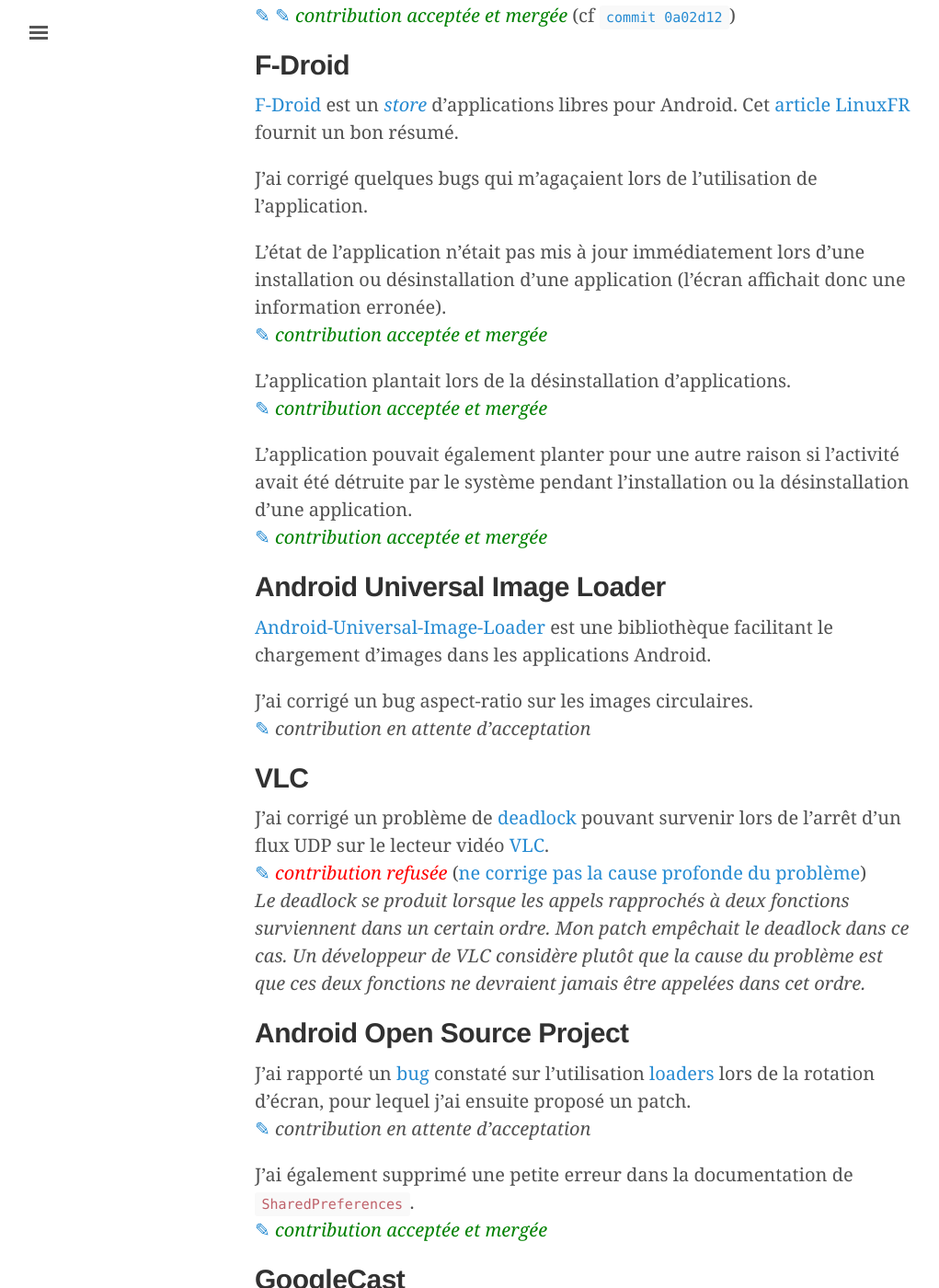
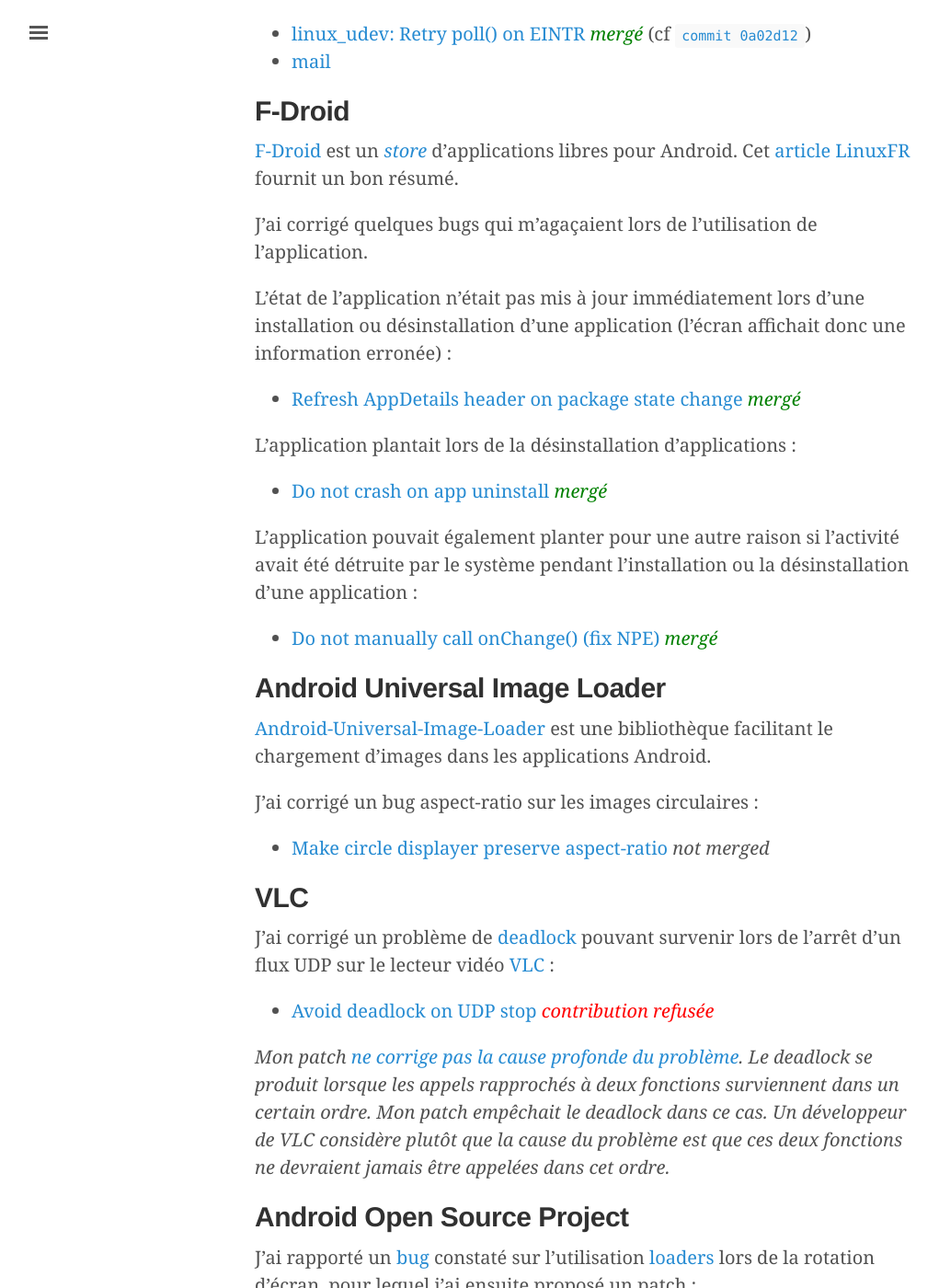
Before and after one commit to rom1v/blog.rom1v.com, a Jekyll site: the page built from contrib.md, in a window 1280 px wide and 1400 px high, scrolled down 1163 px. Shown: the whole window at 92% size, without its empty margins (3-1024 px from the left). Built offline with Jekyll 4.4.1, drawn with Linux system fonts in a browser that asks for light colours; some of the changed text lies outside the part shown.

Commit message:
Improve contrib page
Replace meaningless UTF-8 symbols by full text for links to
contributions.

```diff
--- a/contrib.md
+++ b/contrib.md
@@ -62,11 +62,9 @@ du PC sur lequel ils sont branchés (_reverse tethering_), sans accès _root_.
 
 J'ai corrigé un bug qui pouvait provoquer l'arrêt de l'event thread [udev][]
 lors d'un [signal][]. En particulier, il s'arrêtait à chaque fois qu'une
-[FileDialog][] [Qt][]/[QML][] était ouverte.
-[✎](https://github.com/libusb/libusb/pull/220)
-[✎](https://sourceforge.net/p/libusb/mailman/message/35466045/)
-<em style="color: green;">contribution acceptée et mergée</em> (cf [`commit
-0a02d12`][0a02d12])
+[FileDialog][] [Qt][]/[QML][] était ouverte :
+ - [linux_udev: Retry poll() on EINTR](https://github.com/libusb/libusb/pull/220)   <em style="color: green;">mergé</em> (cf [`commit 0a02d12`][0a02d12])
+ - [mail](https://sourceforge.net/p/libusb/mailman/message/35466045/)
 
 [0a02d12]: https://github.com/libusb/libusb/commit/0a02d1212bfb7ff2e9f3fc603655b0220b7d6889
 
@@ -93,19 +91,16 @@ l'application.
 
 L'état de l'application n'était pas mis à jour immédiatement lors d'une
 installation ou désinstallation d'une application (l'écran affichait donc une
-information erronée).
-[✎](https://gitlab.com/fdroid/fdroidclient/merge_requests/56)
-<em style="color: green;">contribution acceptée et mergée</em>
+information erronée) :
+ - [Refresh AppDetails header on package state change](https://gitlab.com/fdroid/fdroidclient/merge_requests/56) <em style="color: green;">mergé</em>
 
-L'application plantait lors de la désinstallation d'applications.
-[✎](https://gitlab.com/fdroid/fdroidclient/merge_requests/57)
-<em style="color: green;">contribution acceptée et mergée</em>
+L'application plantait lors de la désinstallation d'applications :
+ - [Do not crash on app uninstall](https://gitlab.com/fdroid/fdroidclient/merge_requests/57) <em style="color: green;">mergé</em>
 
 L'application pouvait également planter pour une autre raison si l'activité
 avait été détruite par le système pendant l'installation ou la désinstallation
-d'une application.
-[✎](https://gitlab.com/fdroid/fdroidclient/merge_requests/58)
-<em style="color: green;">contribution acceptée et mergée</em>
+d'une application :
+ - [Do not manually call onChange() (fix NPE)](https://gitlab.com/fdroid/fdroidclient/merge_requests/58) <em style="color: green;">mergé</em>
 
 
 ## Android Universal Image Loader
@@ -115,20 +110,24 @@ d'images dans les applications Android.
 
 [Android-Universal-Image-Loader]: https://github.com/nostra13/Android-Universal-Image-Loader
 
-J'ai corrigé un bug aspect-ratio sur les images circulaires.
-[✎](https://github.com/nostra13/Android-Universal-Image-Loader/pull/1257)
-_contribution en attente d'acceptation_
+J'ai corrigé un bug aspect-ratio sur les images circulaires :
+ - [Make circle displayer preserve
+aspect-ratio](https://github.com/nostra13/Android-Universal-Image-Loader/pull/1257) _not merged_
 
 
 
 ## VLC
 
 J'ai corrigé un problème de [deadlock][] pouvant survenir lors de l'arrêt d'un
-flux UDP sur le lecteur vidéo [VLC][].
-[✎](https://mailman.videolan.org/pipermail/vlc-devel/2014-May/098020.html)
-<em style="color: red;">contribution refusée</em> ([ne corrige pas la cause
-profonde du problème][vlc-answer])
-_Le deadlock se produit lorsque les appels rapprochés à deux fonctions surviennent dans un certain ordre. Mon patch empêchait le deadlock dans ce cas. Un développeur de VLC considère plutôt que la cause du problème est que ces deux fonctions ne devraient jamais être appelées dans cet ordre._
+flux UDP sur le lecteur vidéo [VLC][] :
+
+ - [Avoid deadlock on UDP stop](https://mailman.videolan.org/pipermail/vlc-devel/2014-May/098020.html) <em style="color: red;">contribution refusée</em>
+
+_Mon patch [ne corrige pas la cause profonde du problème][vlc-answer]. Le
+deadlock se produit lorsque les appels rapprochés à deux fonctions surviennent
+dans un certain ordre. Mon patch empêchait le deadlock dans ce cas. Un
+développeur de VLC considère plutôt que la cause du problème est que ces deux
+fonctions ne devraient jamais être appelées dans cet ordre._
 
 [deadlock]: https://fr.wikipedia.org/wiki/Deadlock
 [vlc]: http://www.videolan.org/
@@ -139,27 +138,23 @@ _Le deadlock se produit lorsque les appels rapprochés à deux fonctions survien
 ## Android Open Source Project
 
 J'ai rapporté un [bug][loader-bug] constaté sur l'utilisation [loaders][] lors
-de la rotation d'écran, pour lequel j'ai ensuite proposé un patch.
-[✎](https://android-review.googlesource.com/#/c/71461/)
-_contribution en attente d'acceptation_
+de la rotation d'écran, pour lequel j'ai ensuite proposé un patch :
+ - [Avoid duplicate call to onLoadFinished()](https://android-review.googlesource.com/#/c/71461/) _not merged_
 
 [loader-bug]: https://code.google.com/p/android/issues/detail?id63179
 [loaders]: http://developer.android.com/guide/components/loaders.html
 
 J'ai également supprimé une petite erreur dans la documentation de
-`SharedPreferences`.
-[✎](https://android-review.googlesource.com/#/c/100349/)
-<em style="color: green;">contribution acceptée et mergée</em>
+`SharedPreferences` :
+ - [Remove wrong javadoc comment](https://android-review.googlesource.com/#/c/100349/) <em style="color: green;">mergé</em>
 
 
 
 ## GoogleCast
 
 J'ai corrigé une fuite mémoire sur la [`CastCompanionLibrary`][ccl] (la
-bibliothèque de Google pour communiquer avec un _chromecast_).
-[✎](https://github.com/googlecast/CastCompanionLibrary-android/pull/1)
-<em style="color: green;">contribution acceptée</em> (mais réimplémentée par
-[naddaf][])
+bibliothèque de Google pour communiquer avec un _chromecast_) :
+ - [Remove all references to a listener (leak fix)](https://github.com/googlecast/CastCompanionLibrary-android/pull/1) <em style="color: green;">accepté</em> (mais réimplémentée par [naddaf][])
 
 [ccl]: https://github.com/googlecast/CastCompanionLibrary-android
 [naddaf]: https://github.com/googlecast/CastCompanionLibrary-android/pull/1
@@ -186,29 +181,28 @@ J'ai effectué deux modifications concernant le protocole MDP (l'équivalent de
 l'UDP sur réseau _Mesh_).
 
 La première rend l'utilisation du MDP similaire à l'API socket standard C, et
-rend possible l'utilisation de plusieurs services simultanés.
-[✎](https://github.com/servalproject/serval-dna/pull/39)
-[✎](https://github.com/servalproject/serval-dna/pull/53)
-<em style="color: green;">contribution acceptée et mergée</em> (cf [`commit
-954a8a0`][954a8a0])
+rend possible l'utilisation de plusieurs services simultanés :
+ - [MDP sockets support](https://github.com/servalproject/serval-dna/pull/39) _première version_
+ - [MDP sockets support (suite)](https://github.com/servalproject/serval-dna/pull/53) <em style="color: green;">mergé</em> (cf [`commit 954a8a0`][954a8a0])
 
 [954a8a0]: https://github.com/servalproject/serval-dna/commit/954a8a01a4cf4164fd093dfb5a95e483c7afc704
 
 La seconde implémente les "bindings Java" permettant d'utiliser les sockets MDP
 en Java, de manière similaire à l'API socket Java.
-[✎](https://github.com/servalproject/serval-dna/pull/39#commits-pushed-1b81ad7)
-[✎](https://github.com/servalproject/batphone/pull/51)
-_non mergée_
+ - [Native-part of MDP JNI
+   bindings](https://github.com/servalproject/serval-dna/pull/39#commits-pushed-1b81ad7) _non mergé_
+ - [Java-part of MDP JNI bindings](https://github.com/servalproject/batphone/pull/51) _non mergé_
 
 
 ### Talkie-walkie mesh
 
 J'ai ensuite développé, en utilisant le protocole MDP ainsi modifié, un mode
-talkie-walkie (communication _n-to-n_) sur réseau mesh.
-[✎](https://groups.google.com/forum/#!topic/serval-project-developers/K-EH2RxtPbs)
-[☞](https://github.com/rom1v/batphone/commits/walkietalkie)
-([☛](https://github.com/rom1v/batphone/commits/af46c718bb76056db2c0e58abdb77d293264eeae),
-[★](https://github.com/rom1v/batphone/commit/3059bc4cb78c3f537f5fdfcfbd9a05a67a17b7c7))
+talkie-walkie (communication _n-to-n_) sur réseau mesh :
+ - [Walkie-talkie PoC](https://groups.google.com/forum/#!topic/serval-project-developers/K-EH2RxtPbs)
+ - [branche](https://github.com/rom1v/batphone/commits/walkietalkie)
+ - [commits principaux](https://github.com/rom1v/batphone/commits/af46c718bb76056db2c0e58abdb77d293264eeae)
+ - [Walkie-talkie service](https://github.com/rom1v/batphone/commit/3059bc4cb78c3f537f5fdfcfbd9a05a67a17b7c7)
+
 _non destiné à être mergé en l'état_
 
 
@@ -218,13 +212,11 @@ _non destiné à être mergé en l'état_
 particulier, ils ont codé le pilote pour le faire fonctionner sur _Galaxy
 Nexus_. Cependant, tel quel, _Serval_ ne pouvait pas piloter le wifi sur ce
 téléphone. J'ai donc ajouté la "colle" manquante. J'ai ensuite fait de même pour
-la _Nexus 7_.
-[✎](https://groups.google.com/d/msg/serval-project-developers/JGN00i00nFk/AsDRQzWHVI0J)
-[☞](https://github.com/rom1v/batphone/commits/gnexus)
-([★](https://github.com/rom1v/batphone/commit/b1e00d190dfa7720fcb8e481bf4c55816c5fa4e6))
-_non destiné à être mergé en l'état (mais [partiellement intégré][405e915])_
-[✎](https://github.com/servalproject/batphone/pull/85)
-<em style="color: green;">contribution acceptée et mergée</em>
+la _Nexus 7_ :
+ - [Re: Android IBSS mode](https://groups.google.com/d/msg/serval-project-developers/JGN00i00nFk/AsDRQzWHVI0J)
+ - [branche](https://github.com/rom1v/batphone/commits/gnexus)
+ - [Make serval work on Android-IBSS](https://github.com/rom1v/batphone/commit/b1e00d190dfa7720fcb8e481bf4c55816c5fa4e6) _non destiné à être mergé en l'état (mais [partiellement intégré][405e915])_
+ - [Fix wifi configuration for nl80211](https://github.com/servalproject/batphone/pull/85) <em style="color: green;">mergé</em>
 
 [thinktube]: http://www.thinktube.com/android-tech/46-android-wifi-ibss
 [405e915]: https://github.com/servalproject/batphone/commit/405e915397a7b5feef37c87961646273d299526d
@@ -237,39 +229,38 @@ problème avec [Rhizome][], qui exécute des actions longues, bloquant tous
 traitements liés au routage et au transfert de données.
 
 J'ai proposé une implémentation de parallélisation de _Rhizome_ basée sur les
-[threads POSIX](http://fr.wikipedia.org/wiki/Threads_POSIX).
-[✎](https://github.com/servalproject/serval-dna/pull/68)
-_contribution non mergée_
+[threads POSIX](http://fr.wikipedia.org/wiki/Threads_POSIX) :
+ - [Rhizome parallelization](https://github.com/servalproject/serval-dna/pull/68) _non mergé_
 
 [rhizome]: http://developer.servalproject.org/dokuwiki/doku.php?id=content:tech:rhizome
 
 
 ### Réflexions sur Rhizome
 
-Ce n'est pas du code, mais des réflexions sur le fonctionnement de [Rhizome][].
-[✎](https://groups.google.com/forum/#!topic/serval-project-developers/PiVOZvhngdA)
-[✎](http://dl.rom1v.com/rhizome/rhizome.html)
-[✎](http://dl.rom1v.com/rhizome/rhizome_2.html)
+Ce n'est pas du code, mais des réflexions sur le fonctionnement de [Rhizome][] :
+ - [Reflections on Rhizome protocol](https://groups.google.com/forum/#!topic/serval-project-developers/PiVOZvhngdA)
+ - [Reflections on Rhizome store-and-forward protocol](http://dl.rom1v.com/rhizome/rhizome.html)
+ - [Reflections on Rhizome store-and-forward protocol (part 2)](http://dl.rom1v.com/rhizome/rhizome_2.html)
 
 
 ### Rhizome over Git
 
 J'ai aussi implémenté un PoC pour explorer le principe d'implémenter la partie
-stockage de _Rhizome_ par-dessus _git_.
-[✎](https://groups.google.com/forum/#!topic/serval-project-developers/D4Vt7nBd_7A)
-[☞](https://github.com/rom1v/rogpoc)
+stockage de _Rhizome_ par-dessus _git_ :
+ - [Rhizome over git (PoC)](https://groups.google.com/forum/#!topic/serval-project-developers/D4Vt7nBd_7A)
+ - [`rogpoc`](https://github.com/rom1v/rogpoc)
 
 
 ### Autres contributions
 
  * [Making it work on devices without sdcards](https://github.com/servalproject/batphone/pull/32)
-   <em style="color: green;">mergée</em>
+   <em style="color: green;">mergé</em>
  * [Peer list concurrent access crash (fix #71)](https://github.com/servalproject/batphone/pull/81)
-   <em style="color: green;">mergée</em>
+   <em style="color: green;">mergé</em>
  * [Fix varargs use](https://github.com/servalproject/serval-dna/pull/63)
-   <em style="color: green;">mergée</em>
+   <em style="color: green;">mergé</em>
  * [Always notify completion](https://github.com/servalproject/batphone/pull/83)
-   <em style="color: green;">mergée</em>
+   <em style="color: green;">mergé</em>
  * [Disconnected phones don't disappear (bugfix)](https://github.com/servalproject/serval-dna/pull/65)
   _underlying issue [fixed](https://github.com/servalproject/serval-dna/commit/c6241c6634088c6e9c60d7681e288821052be687)_
  * [ob_dup() did not preserve source position](https://github.com/servalproject/serval-dna/pull/66)
@@ -291,41 +282,35 @@ compilation.
 J'ai ajouté la possibilité de sérialiser, à la demande, l'exécution de tâches en
 arrière-plan. Concrètement, cela permet d'écrire `@Background(serial="some_id")`
 pour garantir que toutes les actions ayant le même identifiant soient
-séquentielles.
-[✎](https://github.com/excilys/androidannotations/pull/564)
-<em style="color: green;">contribution acceptée et mergée</em>
+séquentielles :
+ - [Serial execution in background](https://github.com/excilys/androidannotations/pull/564) <em style="color: green;">mergé</em>
 
 J'ai ensuite ajouté la possibilité d'annuler des tâches exécutées en
-arrière-plan.
-[✎](https://github.com/excilys/androidannotations/pull/569)
-[✎](https://github.com/excilys/androidannotations/pull/624)
-<em style="color: green;">contribution acceptée et mergée</em>
+arrière-plan :
+ - [Cancel background tasks](https://github.com/excilys/androidannotations/pull/569) <em style="color: green;">mergé</em>
+ - [Serialized @Background task cancellation bugfix](https://github.com/excilys/androidannotations/pull/624) <em style="color: green;">mergé</em>
 
+Une régression a été introduite plus tard, que j'ai également corrigée :
+
+ - [Fix @Background serial execution](https://github.com/androidannotations/androidannotations/pull/1803) <em style="color: green;">mergé</em>
 
 ### Intégration plus simple avec Ant
 
-Le [wiki](https://github.com/excilys/androidannotations/wiki/Building-Project-Ant/de46913c73dc879977f6e709da005631526e4a05) propose une intégration d'_AndroidAnnotations_ avec _Ant_ trop compliquée et intrusive. J'en propose une autre, plus simple et plus naturelle.
-[✎](https://groups.google.com/forum/#!topic/androidannotations/pVIOgQ-r31g)
-[✎](http://dl.rom1v.com/androidannotations/ant.html)
+Le [wiki][aa-wiki] propose une intégration d'_AndroidAnnotations_ avec _Ant_
+trop compliquée et intrusive. J'en propose une autre, plus simple et plus
+naturelle :
+ - [Easier AndroidAnnotation Ant integration](https://groups.google.com/forum/#!topic/androidannotations/pVIOgQ-r31g)
+ - [Ant + AndroidAnnotations](http://dl.rom1v.com/androidannotations/ant.html)
 
-
-### Autres contributions
-
- * [@ItemClick and type parameters workaround](https://github.com/excilys/androidannotations/pull/570)
-   _<span style="color: red;">refusée</span>
-   ([fix yDelouis](https://github.com/excilys/androidannotations/pull/627))_
- * [Fix @Background serial execution](https://github.com/excilys/androidannotations/pull/1803) (regression)
-   <em style="color: green;">mergée</em>
-
+[aa-wiki]: https://github.com/excilys/androidannotations/wiki/Building-Project-Ant/de46913c73dc879977f6e709da005631526e4a05
 
 
 ## K9mail
 
 [K9mail][] est un client mail _Android_.
 
-J'ai effectué une minuscule modification d'optimisation des performances.
-[✎](https://github.com/k9mail/k-9/pull/150)
-<em style="color: green;">contribution acceptée et mergée</em>
+J'ai effectué une minuscule modification d'optimisation des performances :
+ - [Create the database in a transaction (better performances)](https://github.com/k9mail/k-9/pull/150) <em style="color: green;">mergé</em>
 
 [k9mail]: http://code.google.com/p/k9mail/
 
```
